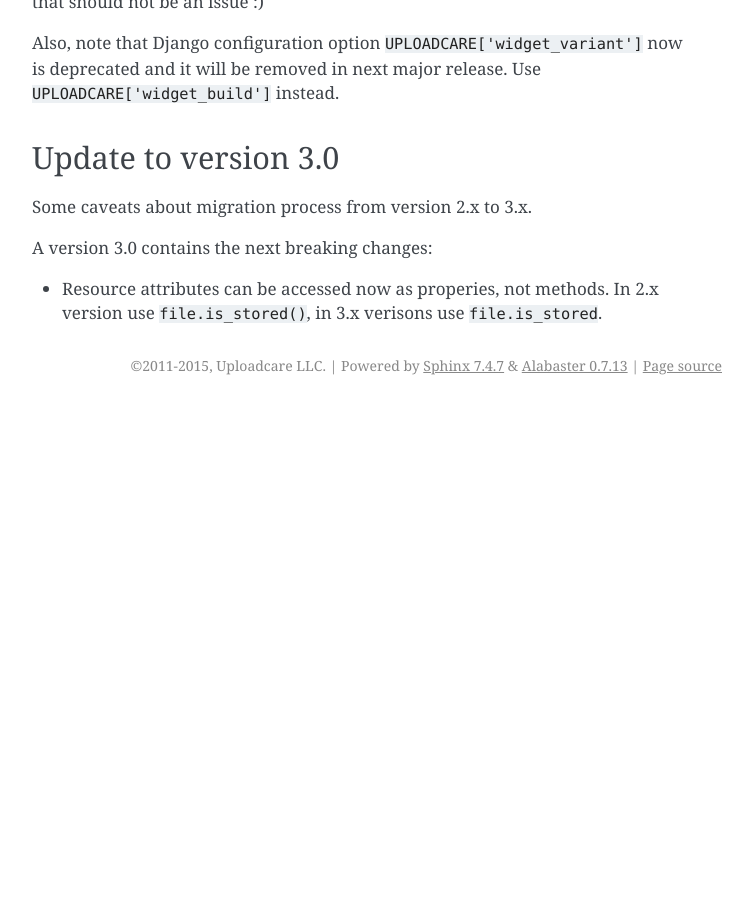
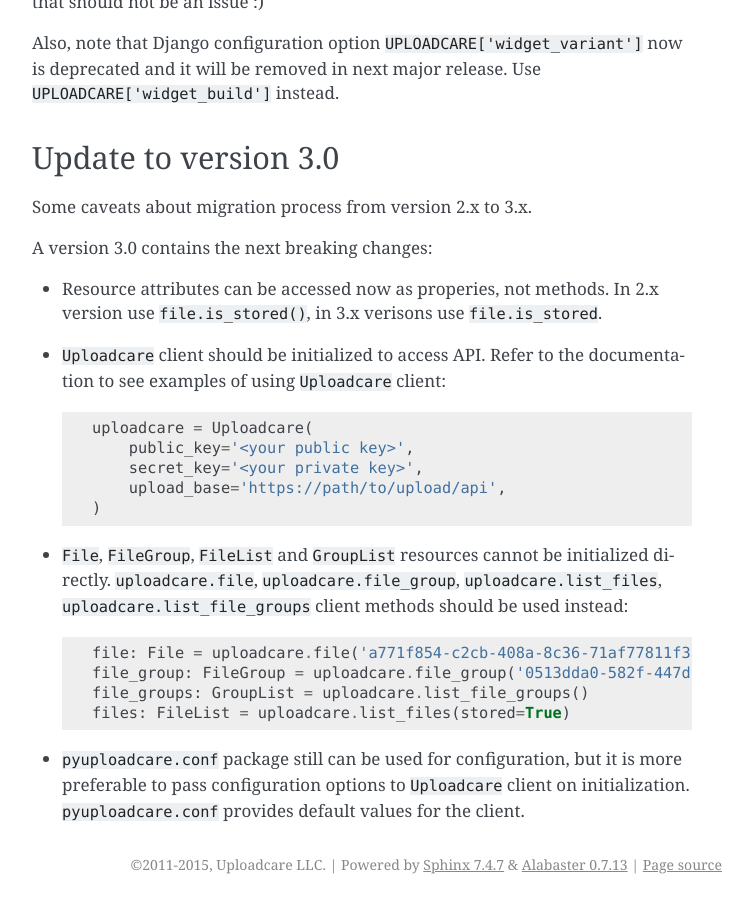
Before and after one commit to uploadcare/pyuploadcare, a Sphinx documentation site: the page built from docs/install.rst, in a window 1280 px wide and 900 px high, scrolled down 1089 px. Shown: the whole window, without its empty margins (388-1141 px from the left). Built offline with Sphinx 7.4.7, drawn with Linux system fonts in a browser that asks for light colours; before the commit the page ends 1494 px from its top, so only the background shows below that.

Commit message:
updated documentation and example script

```diff
--- a/docs/install.rst
+++ b/docs/install.rst
@@ -71,3 +71,26 @@
 
 * Resource attributes can be accessed now as properies, not methods.
   In 2.x version use ``file.is_stored()``, in 3.x verisons use ``file.is_stored``.
+
+* ``Uploadcare`` client should be initialized to access API.
+  Refer to the documentation to see examples of using ``Uploadcare`` client::
+
+    uploadcare = Uploadcare(
+        public_key='<your public key>',
+        secret_key='<your private key>',
+        upload_base='https://path/to/upload/api',
+    )
+
+
+* ``File``, ``FileGroup``, ``FileList`` and ``GroupList`` resources cannot be initialized directly.
+  ``uploadcare.file``, ``uploadcare.file_group``, ``uploadcare.list_files``, ``uploadcare.list_file_groups``
+  client methods should be used instead::
+
+    file: File = uploadcare.file('a771f854-c2cb-408a-8c36-71af77811f3b')
+    file_group: FileGroup = uploadcare.file_group('0513dda0-582f-447d-846f-096e5df9e2bb~2')
+    file_groups: GroupList = uploadcare.list_file_groups()
+    files: FileList = uploadcare.list_files(stored=True)
+
+* ``pyuploadcare.conf`` package still can be used for configuration, but it is more preferable to pass
+  configuration options to ``Uploadcare`` client on initialization. ``pyuploadcare.conf`` provides
+  default values for the client.
```
Also changed, not shown: README.rst (+1 -120 lines), docs/api/core.rst (+9 -9 lines), docs/api/core_usage.rst (added, +203 -0 lines), 1 other file.
